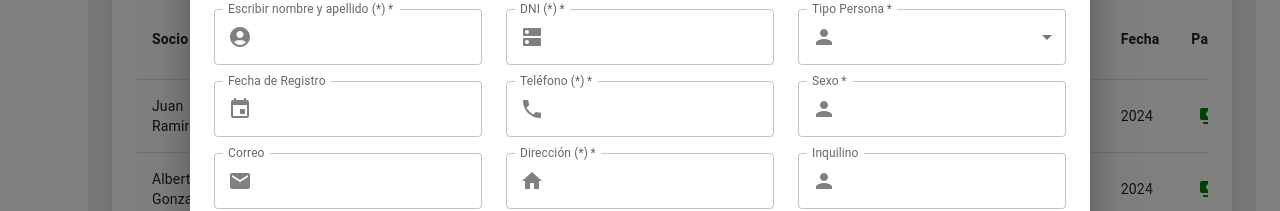
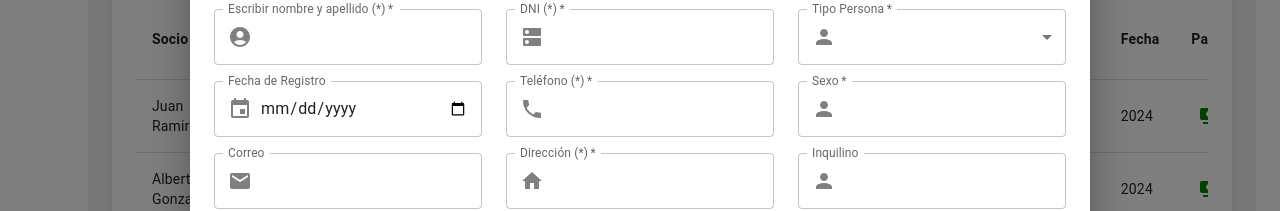
Before and after one commit to VaftecPeruSac/Mercado-Las-Estrellas-V1, a React (Create React App) app: page /asociados in a window 1280 px wide. Both pictures are taken after a click on the button "AGREGAR SOCIO". Shown: the part 217-428 px from the top of the page. Built offline with nearby package versions, Linux system fonts and the light colour scheme; no server answers.

Commit message:
Update DataPiker

```diff
--- a/package.json
+++ b/package.json
@@ -3,12 +3,15 @@
   "version": "0.1.0",
   "private": true,
   "dependencies": {
+    "@date-io/date-fns": "^3.0.0",
     "@emotion/react": "^11.13.0",
     "@emotion/styled": "^11.13.0",
     "@mui/icons-material": "^5.16.5",
+    "@mui/lab": "^5.0.0-alpha.173",
     "@mui/material": "^5.16.6",
     "@mui/x-charts": "^7.12.0",
     "@mui/x-data-grid": "^7.12.0",
+    "@mui/x-date-pickers": "^7.13.0",
     "@testing-library/jest-dom": "^5.17.0",
     "@testing-library/react": "^13.4.0",
     "@testing-library/user-event": "^13.5.0",
--- a/src/components/Asociados/Agregar.tsx
+++ b/src/components/Asociados/Agregar.tsx
@@ -14,8 +14,11 @@ import {
     IconButton,
     FormHelperText
 } from "@mui/material";
-import { AccountCircle, Dns, Phone, Email, Home, Event, Business, Person, Add, MonetizationOn } from "@mui/icons-material";
+import { AccountCircle, Dns, Phone, Email, Home, Business, Person, Event, Add, MonetizationOn } from "@mui/icons-material";
 import { SelectChangeEvent } from "@mui/material/Select";
+import { LocalizationProvider } from '@mui/x-date-pickers/LocalizationProvider';
+import { AdapterDayjs } from '@mui/x-date-pickers/AdapterDayjs';
+import { DatePicker } from "@mui/x-date-pickers";
 
 interface AgregarProps {
     open: boolean;
@@ -31,15 +34,9 @@ const Agregar: React.FC<AgregarProps> = ({ open, handleClose }) => {
     const [correo, setCorreo] = useState("");
     const [nombre, setNombre] = useState("");
     const [direccion, setDireccion] = useState("");
+    const [fecha, setFecha] = useState("");
+
     const [errors, setErrors] = useState<{ [key: string]: string }>({});
-
-    const handleEstadoChange = (event: SelectChangeEvent<string>) => {
-        setEstado(event.target.value);
-    };
-
-    const handleCuotaChange = (event: SelectChangeEvent<string>) => {
-        setCuota(event.target.value);
-    };
 
     const validateForm = () => {
         const newErrors: { [key: string]: string } = {};
@@ -52,6 +49,16 @@ const Agregar: React.FC<AgregarProps> = ({ open, handleClose }) => {
         setErrors(newErrors);
         return Object.keys(newErrors).length === 0;
     };
+
+    const handleEstadoChange = (event: SelectChangeEvent<string>) => {
+        setEstado(event.target.value);
+    };
+
+    const handleCuotaChange = (event: SelectChangeEvent<string>) => {
+        setCuota(event.target.value);
+    };
+
+
 
     const handleSubmit = () => {
         if (validateForm()) {
@@ -112,6 +119,15 @@ const Agregar: React.FC<AgregarProps> = ({ open, handleClose }) => {
         setNombre("");
         setDireccion("");
         setErrors({});
+        setFecha("")
+    };
+
+    const handleDateChange = (e: React.ChangeEvent<HTMLInputElement>) => {
+        const valor = e.target.value;
+        // Validar el formato de fecha YYYY-MM-DD
+        if (/^\d{4}-\d{2}-\d{2}$/.test(valor)) {
+            setFecha(valor);
+        }
     };
 
 
@@ -170,11 +186,17 @@ const Agregar: React.FC<AgregarProps> = ({ open, handleClose }) => {
                             <TextField
                                 fullWidth
                                 label="Fecha de Registro"
+                                type="date"
+                                value={fecha}
+                                onChange={handleDateChange}
                                 sx={{ mt: 2 }}
                                 InputProps={{
                                     startAdornment: (
                                         <Event sx={{ mr: 1, color: 'gray' }} />
                                     ),
+                                }}
+                                InputLabelProps={{
+                                    shrink: true,
                                 }}
                             />
                             <TextField
```
Also changed, not shown: 1 other file (tests, documents, lock files or other folders).
